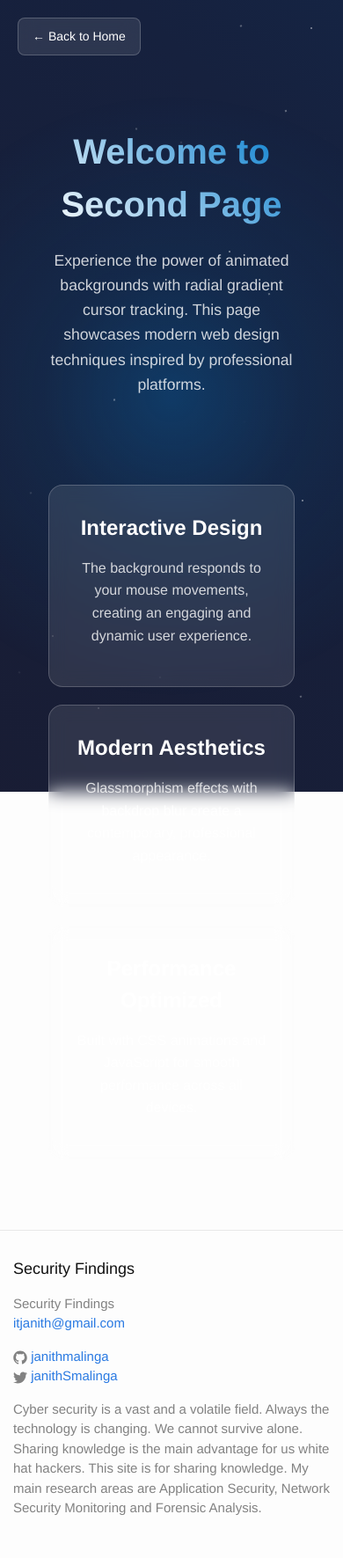
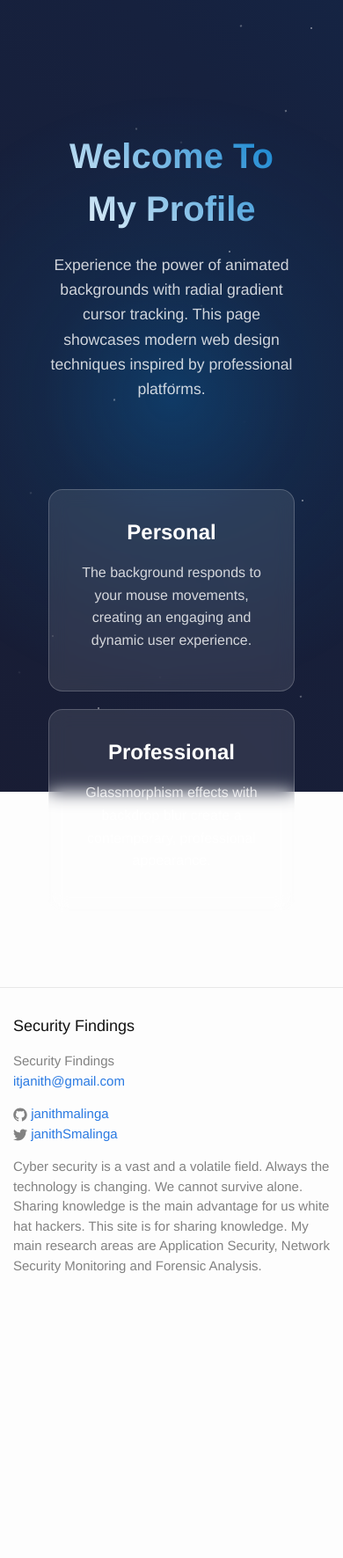
Before and after one commit to janithmalinga/janithmalinga.github.io, a Jekyll site: the page built from secondpage.html, in a window 390 px wide. Shown: the whole page at 88% size. Built offline with Jekyll 4.4.1, drawn with Linux system fonts in a browser that asks for light colours; after the commit the page ends 1495 px from its top, so only the background shows below that.

Commit message:
Update second page: change title to 'Welcome To My Profile', remove back button, remove Performance Optimized tile, and update tile titles to Personal and Professional

```diff
--- a/secondpage.html
+++ b/secondpage.html
@@ -1,6 +1,6 @@
 ---
 layout: default
-title: Second Page
+title: Welcome To My Profile
 ---
 
 <style>
@@ -151,27 +151,6 @@ title: Second Page
   line-height: 1.6;
 }
 
-.back-button {
-  position: fixed;
-  top: 30px;
-  left: 30px;
-  background: rgba(255, 255, 255, 0.1);
-  backdrop-filter: blur(10px);
-  border: 1px solid rgba(255, 255, 255, 0.2);
-  border-radius: 8px;
-  padding: 12px 20px;
-  color: #fff;
-  text-decoration: none;
-  font-weight: 500;
-  transition: all 0.3s ease;
-  z-index: 10;
-}
-
-.back-button:hover {
-  background: rgba(255, 255, 255, 0.2);
-  transform: translateY(-2px);
-}
-
 /* Responsive Design */
 @media (max-width: 768px) {
   .hero-title {
@@ -185,13 +164,6 @@ title: Second Page
   .content-grid {
     grid-template-columns: 1fr;
     gap: 20px;
-  }
-
-  .back-button {
-    top: 20px;
-    left: 20px;
-    padding: 10px 16px;
-    font-size: 14px;
   }
 }
 
@@ -211,13 +183,10 @@ title: Second Page
 <div class="radial-gradient" id="radialGradient"></div>
 <div class="particles" id="particles"></div>
 
-<!-- Navigation -->
-<a href="{{ site.baseurl }}/" class="back-button">← Back to Home</a>
-
 <!-- Page Content -->
 <div class="page-content">
   <div class="hero-section">
-    <h1 class="hero-title">Welcome to Second Page</h1>
+    <h1 class="hero-title">Welcome To My Profile</h1>
     <p class="hero-subtitle">
       Experience the power of animated backgrounds with radial gradient cursor tracking.
       This page showcases modern web design techniques inspired by professional platforms.
@@ -226,23 +195,16 @@ title: Second Page
 
   <div class="content-grid">
     <div class="content-card">
-      <h3 class="card-title">Interactive Design</h3>
+      <h3 class="card-title">Personal</h3>
       <p class="card-description">
         The background responds to your mouse movements, creating an engaging and dynamic user experience.
       </p>
     </div>
 
     <div class="content-card">
-      <h3 class="card-title">Modern Aesthetics</h3>
+      <h3 class="card-title">Professional</h3>
       <p class="card-description">
         Glassmorphism effects with backdrop blur create a contemporary, professional appearance.
-      </p>
-    </div>
-
-    <div class="content-card">
-      <h3 class="card-title">Performance Optimized</h3>
-      <p class="card-description">
-        Built with CSS animations and JavaScript for smooth performance across all devices.
       </p>
     </div>
   </div>
```
